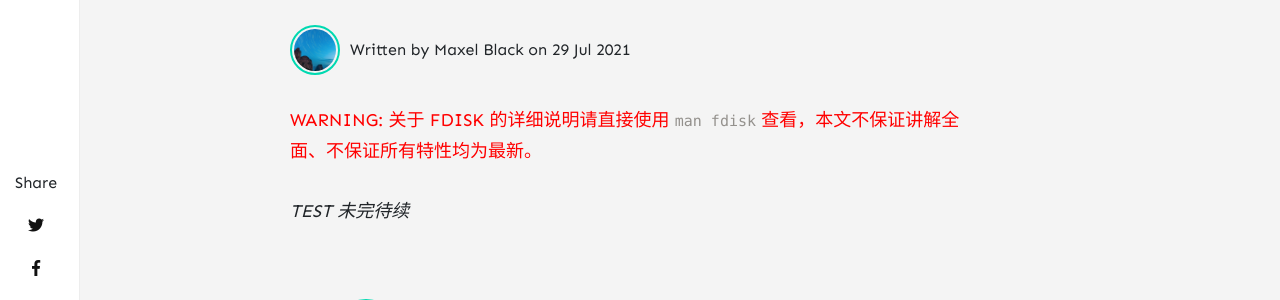
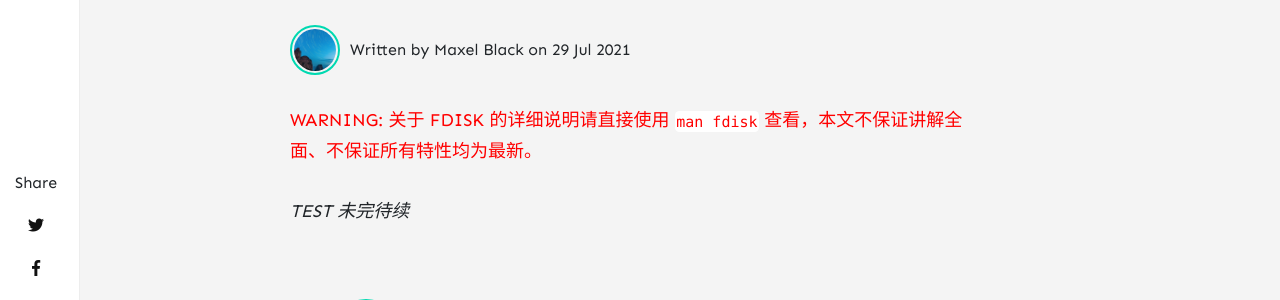
Before and after one commit to maxelblack/maxels-pages, a Jekyll site: the page built from _posts/2021-07-29-fdisk.md, in a window 1280 px wide. Shown: the part 200-500 px from the top of the page. Built offline with Jekyll 4.4.1, drawn with Linux system fonts in a browser that asks for light colours; nearby versions of some CDN libraries; comment, search, counter and statistics services are not loaded.

Commit message:
Update fdisk tips

```diff
--- a/_posts/2021-07-29-fdisk.md
+++ b/_posts/2021-07-29-fdisk.md
@@ -5,6 +5,6 @@ author: maxelbk
 categories: [ "Linux", "技术", "教程", "命令" ]
 ---
 
-<p><font color="red">WARNING: 关于 FDISK 的详细说明请直接使用 <code>man fdisk</code> 查看，本文不保证讲解全面、不保证所有特性均为最新。</font></p>
+<p><font color="red">WARNING: 关于 FDISK 的详细说明请直接使用 <code class="highlighter-rouge language-plaintext">man fdisk</code> 查看，本文不保证讲解全面、不保证所有特性均为最新。</font></p>
 
 *TEST 未完待续*
```
